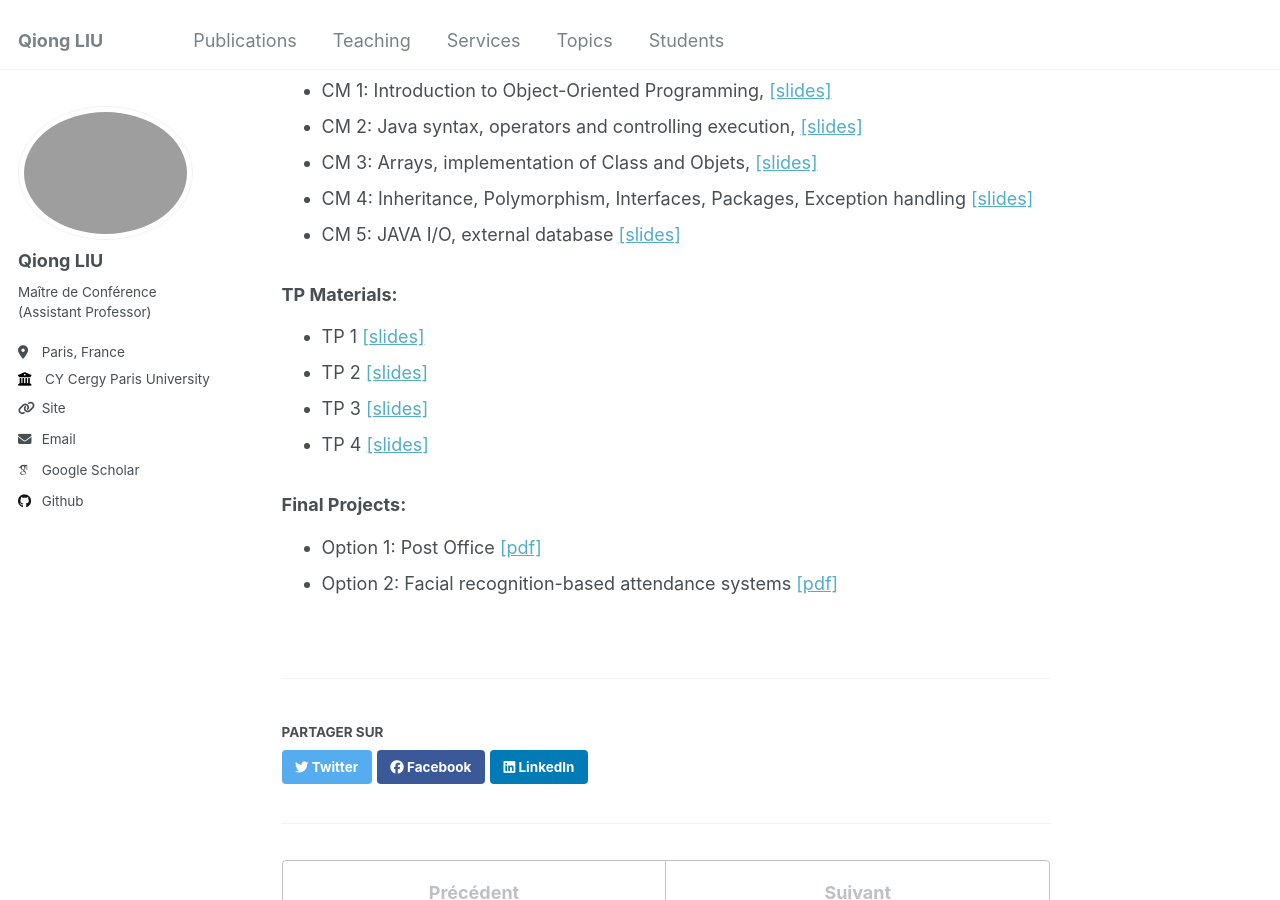
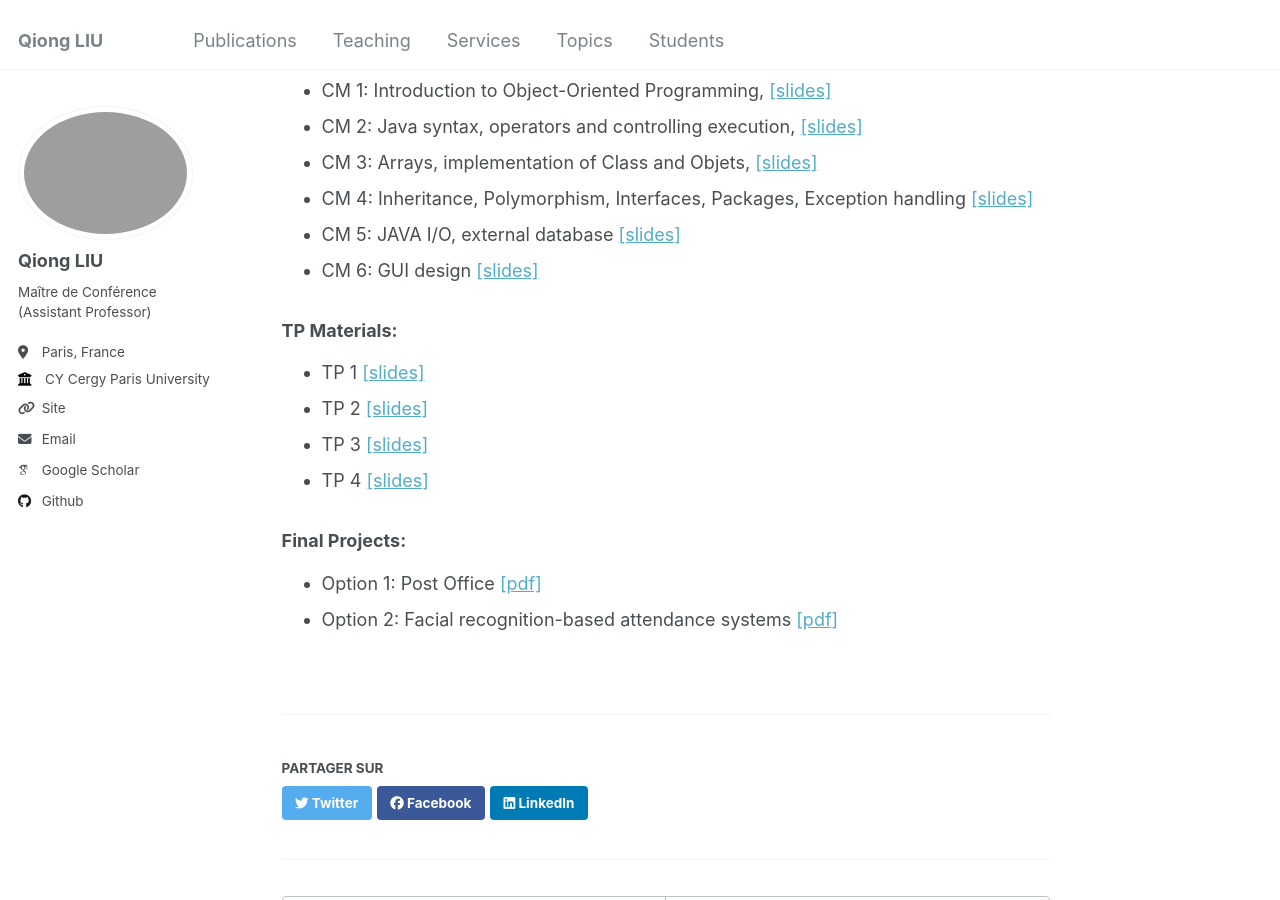
Before and after one commit to evesiphus/evesiphus.github.io, a Jekyll site: the page built from _teaching/2024-fall-java.md, in a window 1280 px wide and 900 px high, scrolled down 322 px. Built offline with Jekyll 4.4.1, drawn with Linux system fonts in a browser that asks for light colours; some web fonts are replaced.

Commit message:
Update 2024-fall-java.md

```diff
--- a/_teaching/2024-fall-java.md
+++ b/_teaching/2024-fall-java.md
@@ -20,6 +20,7 @@ hours: "64h (CM+TP)"
 - CM 3: Arrays, implementation of Class and Objets,  [[slides]](https://evesiphus.github.io/assets/teaching/java/Java_cm3.pdf)
 - CM 4: Inheritance, Polymorphism, Interfaces, Packages, Exception handling  [[slides]](https://evesiphus.github.io/assets/teaching/java/Java_cm4.pdf)
 - CM 5: JAVA I/O, external database  [[slides]](https://evesiphus.github.io/assets/teaching/java/Java_cm5.pdf)
+- CM 6: GUI design  [[slides]](https://evesiphus.github.io/assets/teaching/java/Java_cm6.pdf)
 
 ### TP Materials:
 - TP 1 [[slides]](https://evesiphus.github.io/assets/teaching/java/Java_TP1.pdf)
```
